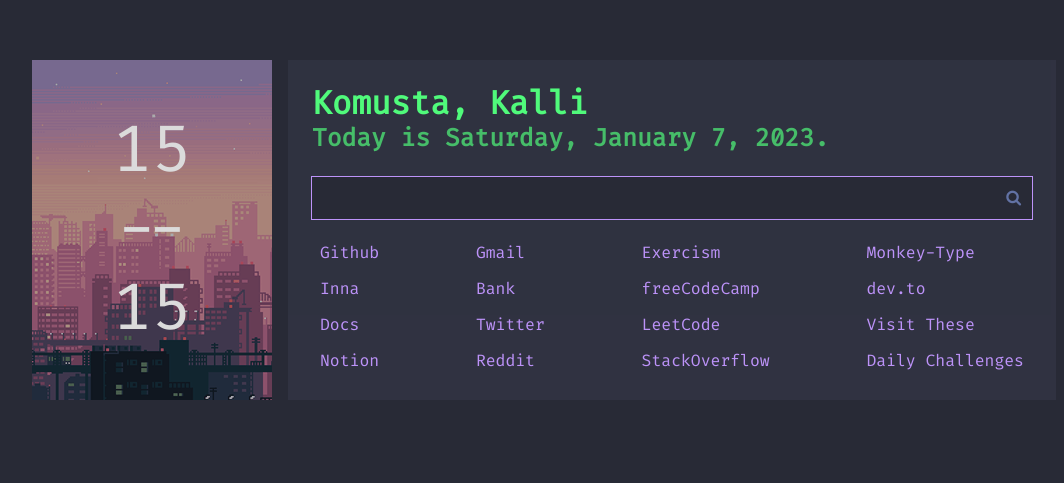
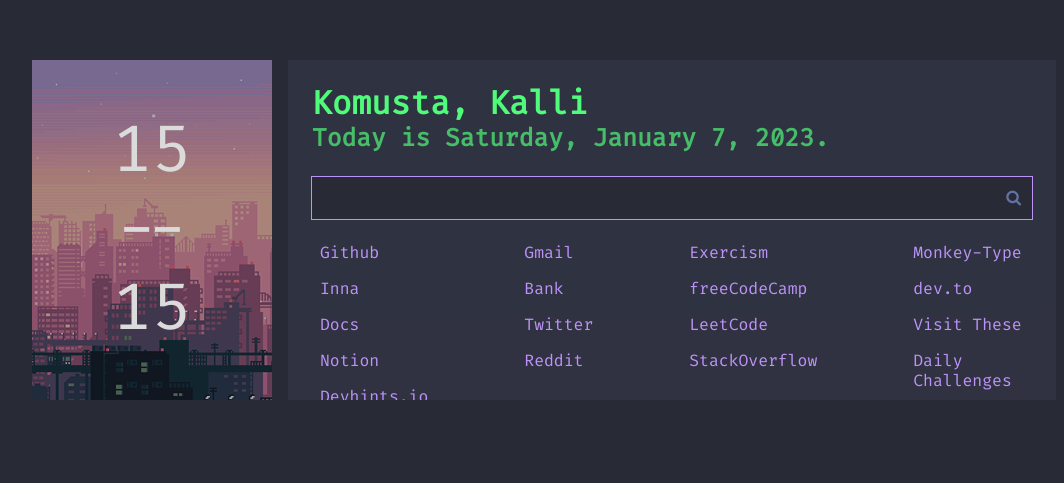
Before and after one commit to Dev-KPV/startpage, a plain HTML site: page index.html in a window 1280 px wide. Shown: the part 170-653 px from the top of the page, without its empty margins (96-1160 px from the left). Drawn offline with Linux system fonts and the light colour scheme.

Commit message:
added bookmark

```diff
--- a/index.html
+++ b/index.html
@@ -32,6 +32,7 @@
           <a href="https://nam.inna.is">Inna </a>
           <a href="https://docs.google.com/document/u/0/?tgif=d">Docs</a>
           <a href="https://www.notion.so/The-Dashboard-6d01acbb21124d2c87b72fc0d4f4f28e">Notion</a>
+          <a href="https://devhints.io/">Devhints.io</a>
         </div>
         <div class="bookmarks-row">
           <a href="https://gmail.com">Gmail</a>
```
